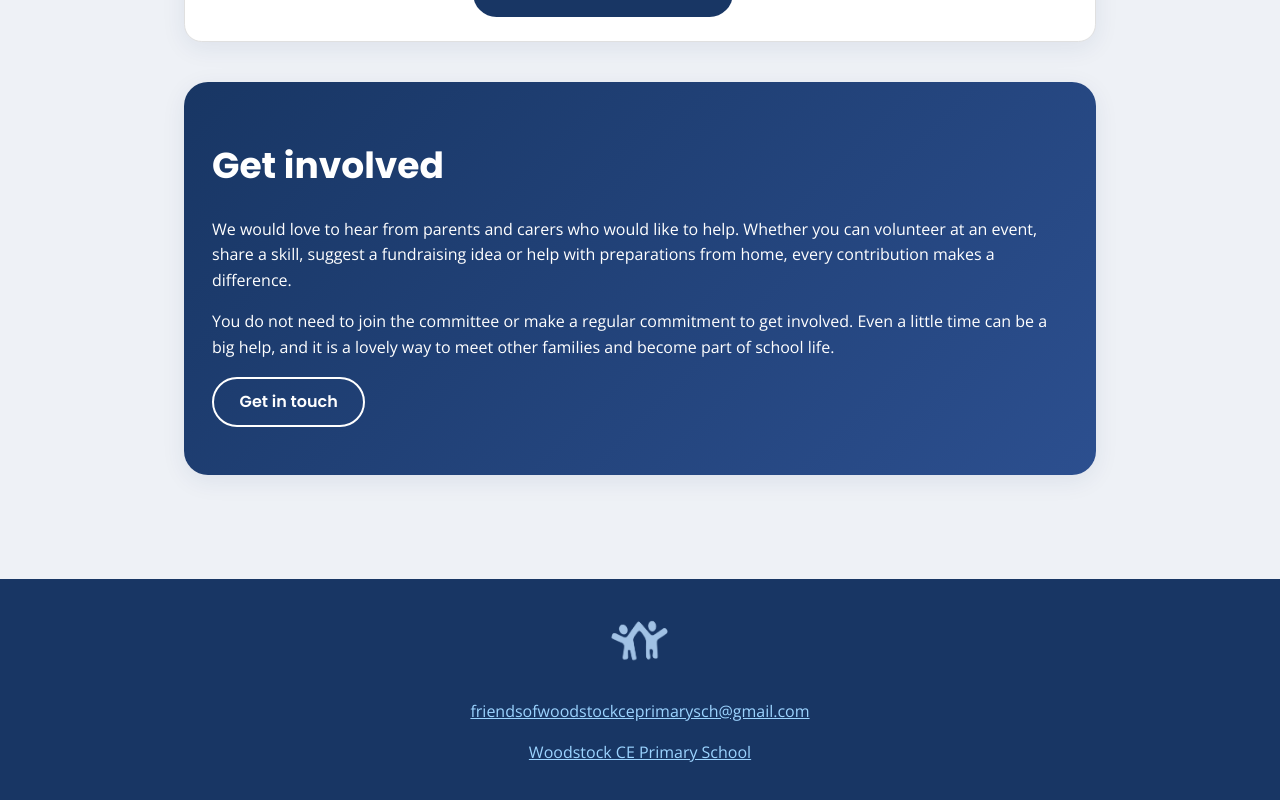
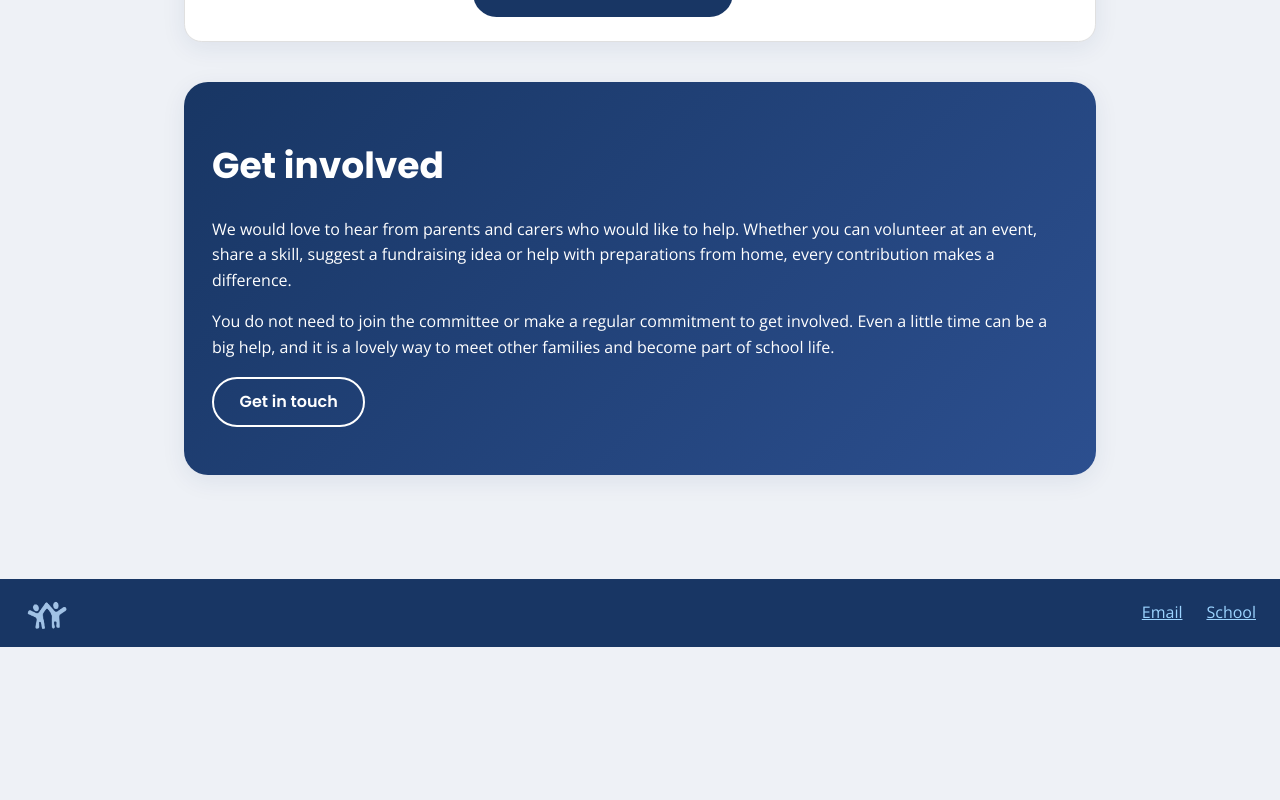
Before and after one commit to claidler/woodstock-pta, a React (Vite) app: page / in a window 1280 px wide. Shown: the part 1509-2309 px from the top of the page. After the commit the page ends 2156 px from the top, so only its background shows below. Built offline with nearby package versions, Linux system fonts and the light colour scheme.

Commit message:
Slim the footer to one row: logo left, Email/School links right

```diff
--- a/src/components/Layout.jsx
+++ b/src/components/Layout.jsx
@@ -37,14 +37,12 @@ export default function Layout() {
       </main>
       <footer className="site-footer">
         <img className="footer-logo" src={site.schoolLogo} alt="Woodstock CE Primary School logo" />
-        <p>
-          <a href={`mailto:${site.email}`}>{site.email}</a>
-        </p>
-        <p>
+        <nav className="footer-links">
+          <a href={`mailto:${site.email}`}>Email</a>
           <a href={site.schoolUrl} target="_blank" rel="noreferrer">
-            Woodstock CE Primary School
+            School
           </a>
-        </p>
+        </nav>
       </footer>
     </div>
   );
--- a/src/styles.css
+++ b/src/styles.css
@@ -170,8 +170,12 @@ a {
 
 .site-footer {
   margin-top: 2rem;
-  padding: 2rem 1.5rem;
-  text-align: center;
+  padding: 1rem 1.5rem;
+  display: flex;
+  align-items: center;
+  justify-content: space-between;
+  gap: 1rem;
+  flex-wrap: wrap;
   background: var(--colour-primary);
   color: #fff;
 }
@@ -180,10 +184,14 @@ a {
   color: var(--colour-secondary);
 }
 
+.footer-links {
+  display: flex;
+  gap: 1.5rem;
+}
+
 .footer-logo {
-  height: 52px;
+  height: 36px;
   width: auto;
-  margin-bottom: 0.75rem;
 }
 
 .hero-logo {
```
